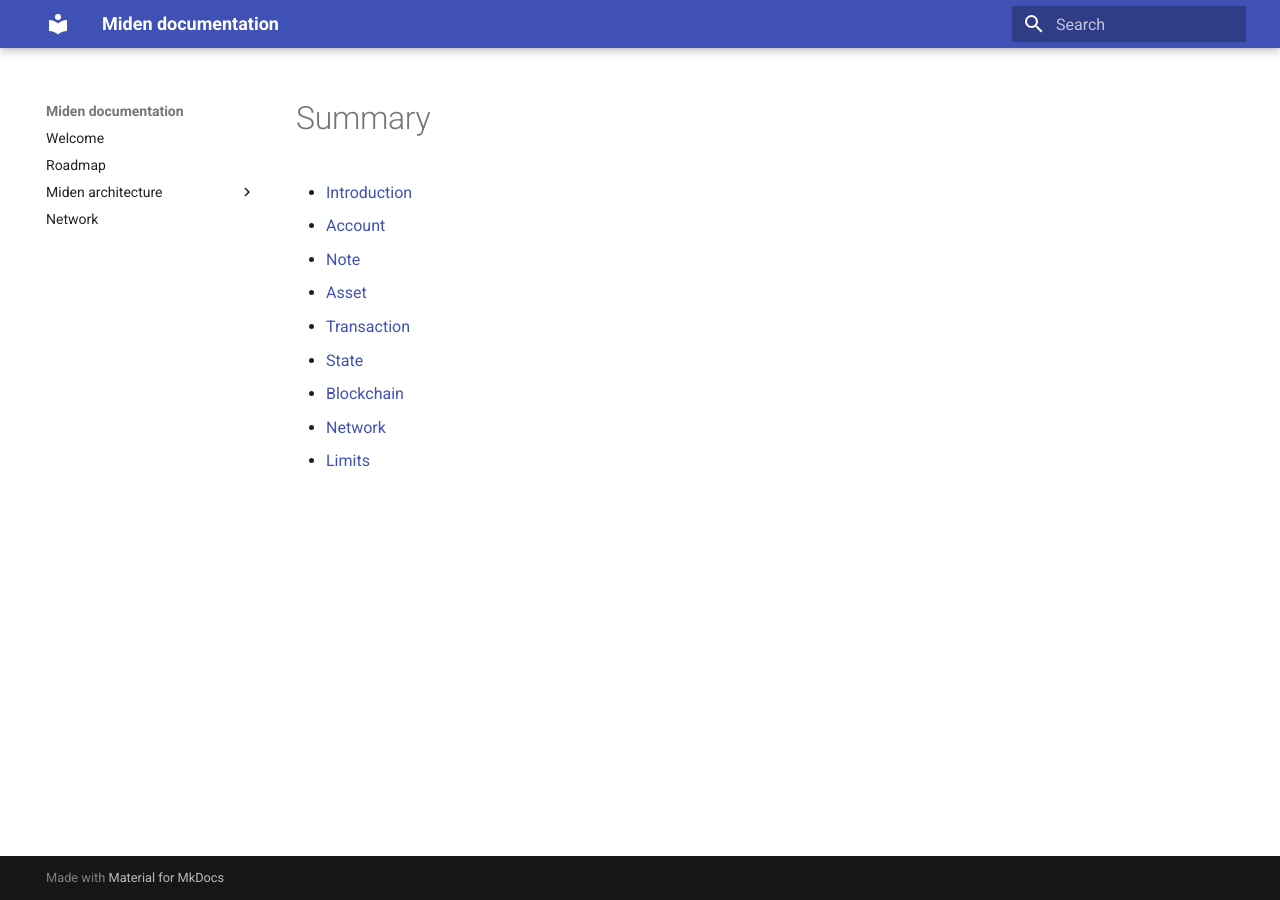
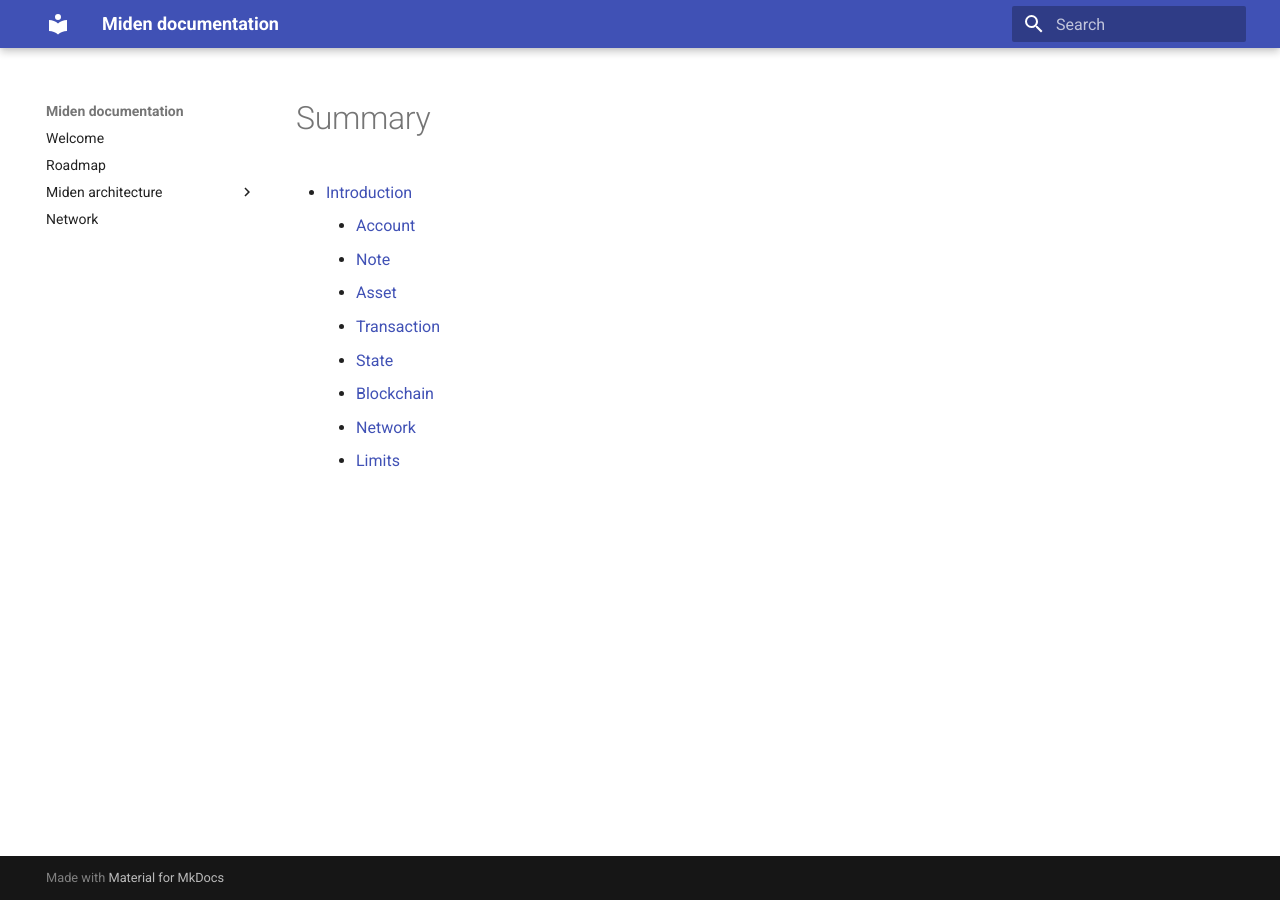
Before and after one commit to 0xPolygonMiden/miden-base, an MkDocs documentation site: the page built from docs/src/SUMMARY.md, in a window 1280 px wide. Built offline with MkDocs 1.6.1 and Material for MkDocs 9.7.7, drawn with Linux system fonts in a browser that asks for light colours.

Commit message:
Revert indentation

```diff
--- a/docs/src/SUMMARY.md
+++ b/docs/src/SUMMARY.md
@@ -1,11 +1,11 @@
 # Summary
 
 - [Introduction](index.md)
-- [Account](account.md)
-- [Note](note.md)
-- [Asset](asset.md)
-- [Transaction](transaction.md)
-- [State](state.md)
-- [Blockchain](blockchain.md)
-- [Network](network.md)
-- [Limits](limits.md)
+    * [Account](account.md)
+    * [Note](note.md)
+    * [Asset](asset.md)
+    * [Transaction](transaction.md)
+    * [State](state.md)
+    * [Blockchain](blockchain.md)
+    * [Network](network.md)
+    * [Limits](limits.md)
```
